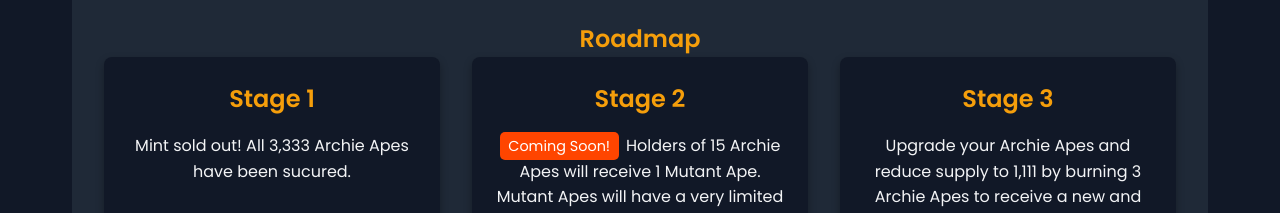
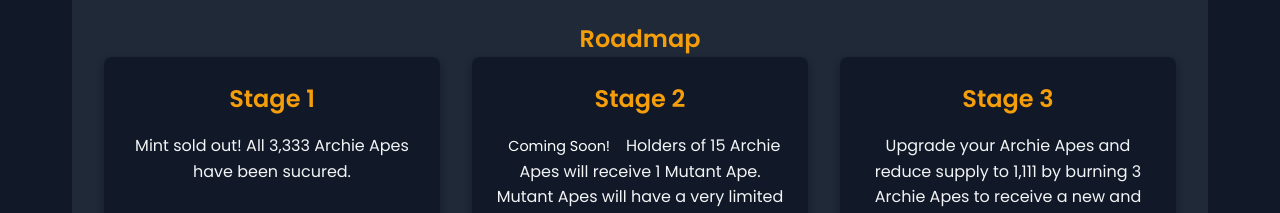
Before and after one commit to blockchainBard101/archie-apes, a React (Vite) app: page / in a window 1280 px wide. Shown: the part 1380-1593 px from the top of the page. Built offline with nearby package versions, Linux system fonts and the light colour scheme.

Commit message:
Update App.css

```diff
--- a/src/App.css
+++ b/src/App.css
@@ -283,7 +283,7 @@ a {
 }
 
 .coming-soon-badge {
-  background-color: #ff4500;
+/*   background-color: #ff4500; */
   color: #fff;
   padding: 0.3em 0.6em;
   border-radius: 5px;
```
